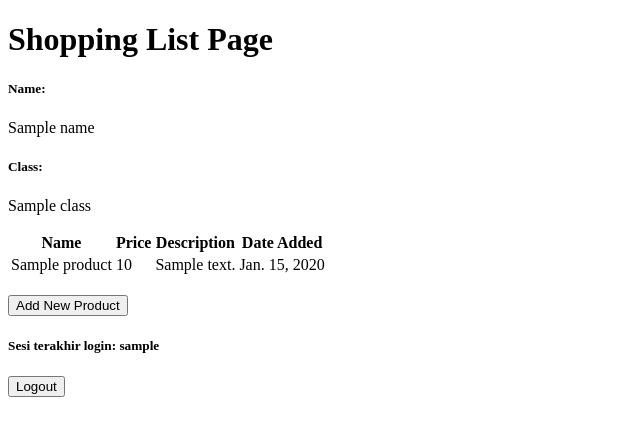
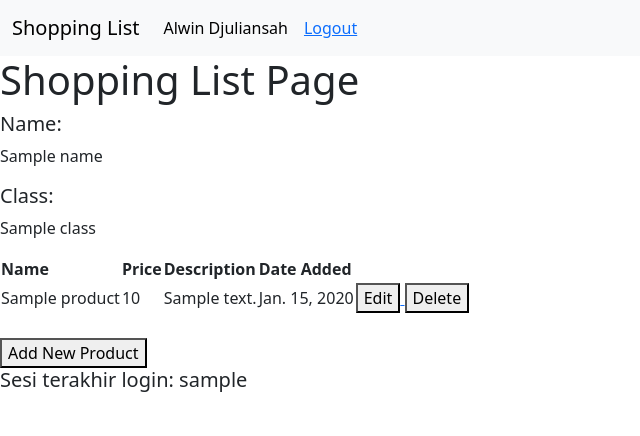
Before and after one commit to SkyClave/shopping-list, a Django app: template main/templates/main.html in a window 1280 px wide. Shown: the top 436 px of the page, without its empty margins (0-640 px from the left). Run offline with Django 4.2, Linux system fonts and the light colour scheme; tables that the repository leaves empty hold one stand-in row (values such as "Sample post"); the template is opened without the code that fills it: values that come from a table or form of the project are taken from there, most other values are stand-ins (such as "Sample title", 1, 10 or a date in 2020).

Commit message:
tutorial 4 selesai

```diff
--- a/main/templates/main.html
+++ b/main/templates/main.html
@@ -1,6 +1,26 @@
 {% extends 'base.html' %}
 
 {% block content %}
+	<nav class="navbar navbar-expand-lg bg-body-tertiary">
+	  <div class="container-fluid">
+		<a class="navbar-brand">Shopping List</a>
+		<button class="navbar-toggler" type="button" data-bs-toggle="collapse" data-bs-target="#navbarSupportedContent" aria-controls="navbarSupportedContent" aria-expanded="false" aria-label="Toggle navigation">
+		  <span class="navbar-toggler-icon"></span>
+		</button>
+		<div class="collapse navbar-collapse" id="navbarSupportedContent">
+		  <ul class="navbar-nav me-auto mb-2 mb-lg-0">
+			<li class="nav-item">
+			  <a class="nav-link active" aria-current="page">Alwin Djuliansah</a>
+			</li>
+			<li class="nav-link active">
+			  <a href="{% url 'main:logout' %}">
+				Logout
+			  </a>
+			</li>
+		  </ul>
+		</div>
+	  </div>
+	</nav>
     <h1>Shopping List Page</h1>
 
     <h5>Name:</h5>
@@ -24,6 +44,18 @@
 				<td>{{product.price}}</td>
 				<td>{{product.description}}</td>
 				<td>{{product.date_added}}</td>
+				<td>
+					<a href="{% url 'main:edit_product' product.pk %}">
+						<button>
+							Edit
+						</button>
+					</a>
+					<a href="{% url 'main:delete_product' product.pk %}">
+						  <button>
+							  Delete
+						  </button>
+					  </a>
+				</td>
 			</tr>
 		{% endfor %}
 	</table>
@@ -38,10 +70,4 @@
 
 	<h5>Sesi terakhir login: {{ last_login }}</h5>
 
-	<a href="{% url 'main:logout' %}">
-		<button>
-			Logout
-		</button>
-	</a>
-
 {% endblock content %}
--- a/main/urls.py
+++ b/main/urls.py
@@ -1,5 +1,5 @@
 from django.urls import path
-from main.views import show_main, create_product, show_xml, show_json, show_xml_by_id, show_json_by_id, register, login_user, logout_user
+from main.views import show_main, create_product, show_xml, show_json, show_xml_by_id, show_json_by_id, register, login_user, logout_user, edit_product, delete_product
 
 app_name = 'main'
 
@@ -13,4 +13,6 @@
     path('register/', register, name='register'),
     path('login/', login_user, name='login'),
     path('logout/', logout_user, name='logout'),
+    path('edit-product/<int:id>', edit_product, name='edit_product'),
+    path('delete/<int:id>', delete_product, name='delete_product'),
 ]
--- a/templates/base.html
+++ b/templates/base.html
@@ -9,6 +9,8 @@
         />
         {% block meta %}
         {% endblock meta %}
+		<link href="https://cdn.jsdelivr.net/npm/bootstrap@5.3.2/dist/css/bootstrap.min.css" rel="stylesheet" integrity="sha384-T3c6CoIi6uLrA9TneNEoa7RxnatzjcDSCmG1MXxSR1GAsXEV/Dwwykc2MPK8M2HN" crossorigin="anonymous">
+		<script src="https://code.jquery.com/jquery-3.6.0.min.js" integrity="sha384-KyZXEAg3QhqLMpG8r+J4jsl5c9zdLKaUk5Ae5f5b1bw6AUn5f5v8FZJoMxm6f5cH1" crossorigin="anonymous"></script>
     </head>
 
     <body>
```
Also changed, not shown: main/templates/edit_product.html (added, +22 -0 lines), main/views.py (+17 -0 lines).
